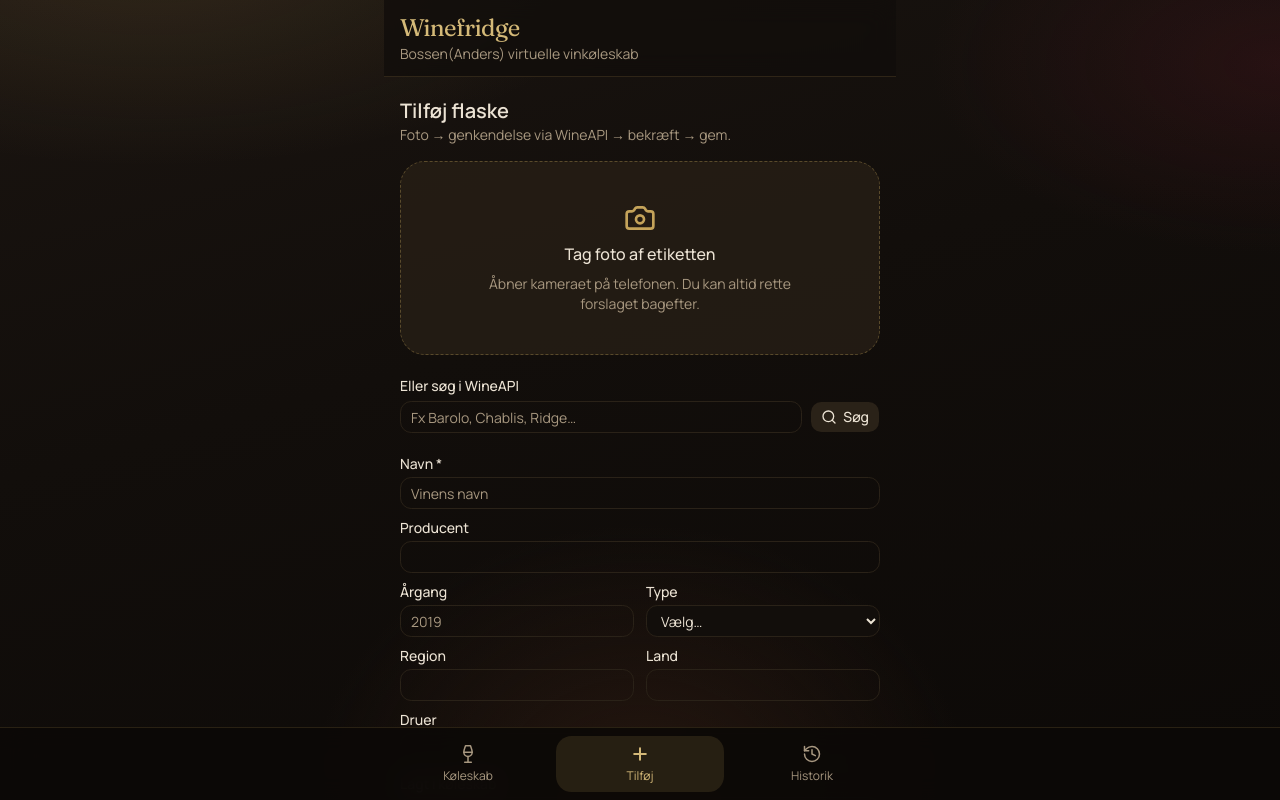
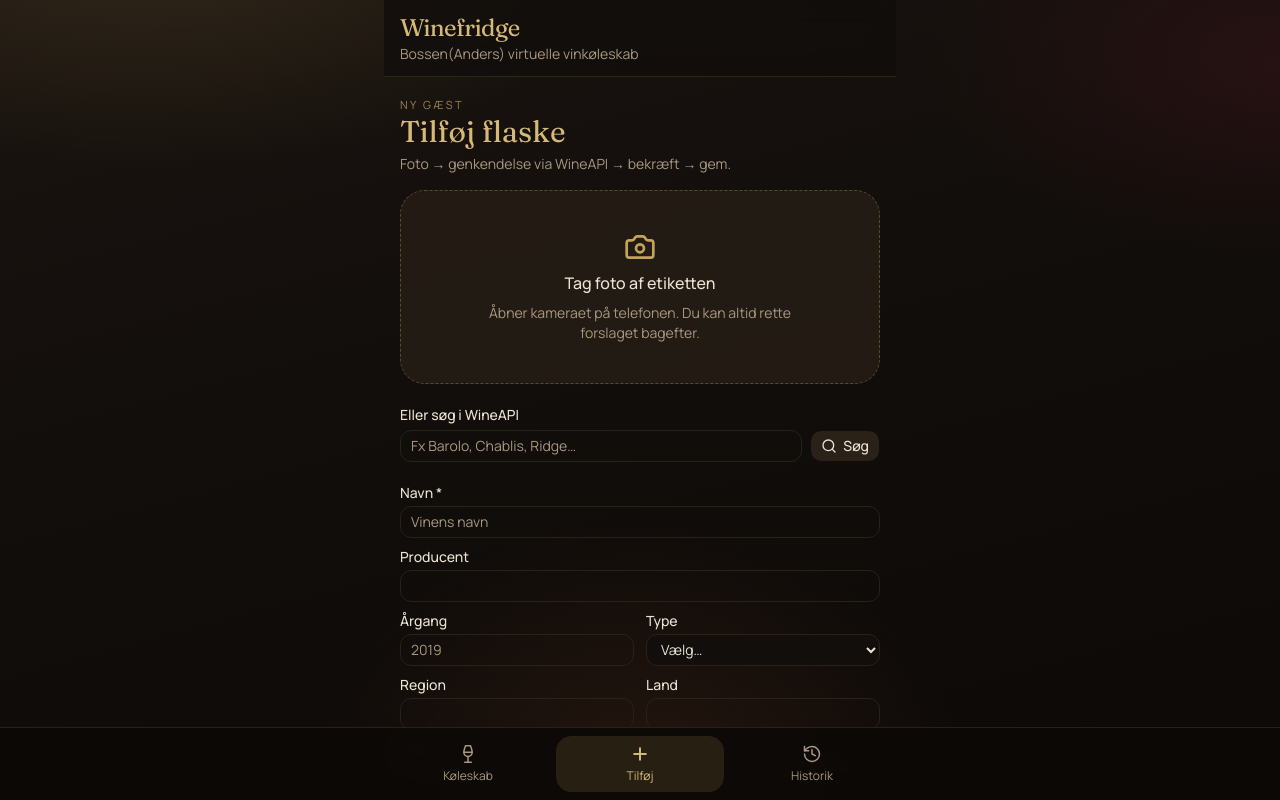
Before and after one commit to lucas-gundehug/winefridge, a Next.js app: page /tilfoej in a window 1280 px wide. Shown: the top 800 px of the page. Built offline with nearby package versions, Linux system fonts and the light colour scheme.

Commit message:
sync winefridge: batch 12 tilfoej page

```diff
--- a/src/app/tilfoej/page.tsx
+++ b/src/app/tilfoej/page.tsx
@@ -4,8 +4,13 @@ export default function AddPage() {
   return (
     <div className="space-y-4">
       <div>
-        <h1 className="text-xl font-semibold">Tilføj flaske</h1>
-        <p className="text-sm text-muted-foreground">
+        <p className="text-[0.7rem] uppercase tracking-[0.22em] text-[var(--brass-dim)]">
+          Ny gæst
+        </p>
+        <h1 className="font-[family-name:var(--font-display)] text-3xl text-[var(--brass)]">
+          Tilføj flaske
+        </h1>
+        <p className="mt-1 text-sm text-muted-foreground">
           Foto → genkendelse via WineAPI → bekræft → gem.
         </p>
       </div>
```
